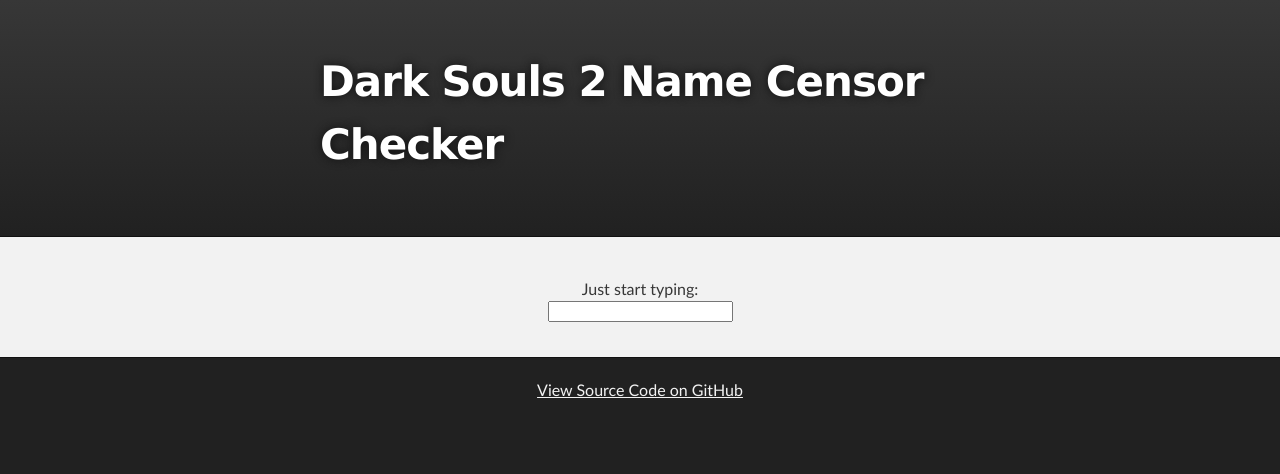
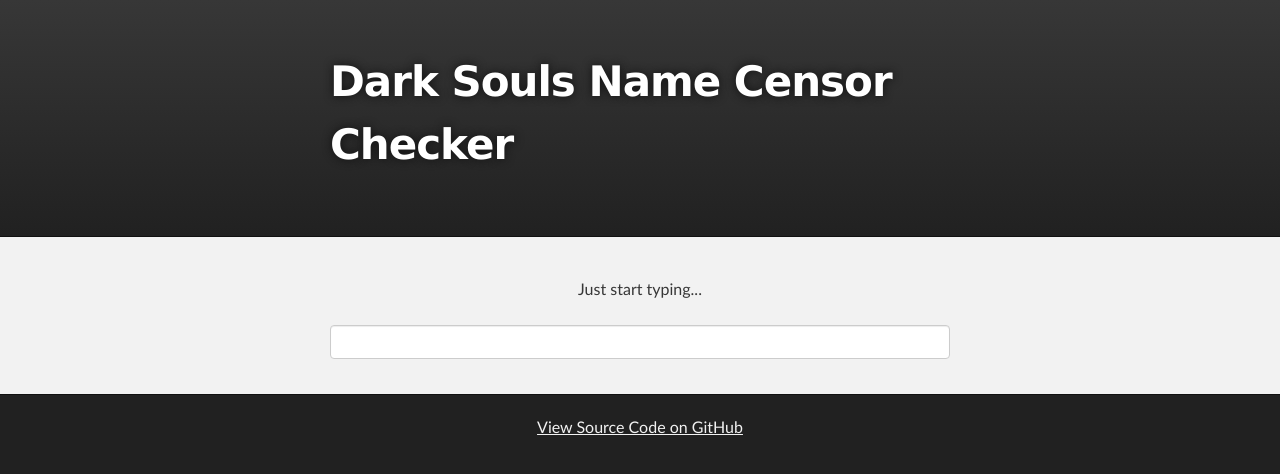
Before and after one commit to omgftw/DarkSouls2CensorCheck, a plain HTML site: page index.html in a window 1280 px wide. Drawn offline with Linux system fonts and the light colour scheme.

Commit message:
include bootstrap; style field

```diff
--- a/index.html
+++ b/index.html
@@ -56,21 +56,22 @@
 
 <html>
 <head>
-    <title>Name Check</title>
+    <title>Dark Souls Name Check</title>
+    <link rel="stylesheet" type="text/css" href="css/bootstrap.min.css">
     <link rel="stylesheet" type="text/css" media="screen" href="css/stylesheet.css">
 </head>
 <body>
     <div id="header_wrap" class="outer">
         <header class="inner">
-            <h1 id="project_title">Dark Souls 2 Name Censor Checker</h1>
+            <h1 id="project_title">Dark Souls Name Censor Checker</h1>
             <h2 id="project_tagline"></h2>
         </header>
     </div>
 
     <div id="main_content_wrap" class="outer">
         <section id="main_content" class="inner" style="text-align: center">
-            <div>Just start typing:</div>
-            <input type="text" id="nameInput" maxlength="14"/>
+            <div>Just start typing...</div><br />
+            <input type="text" id="nameInput" maxlength="14" class="form-control"/>
             <div id="outputContent">
                 <p id="outputMessage"></p>
                 <p id="outputName"></p>
```
